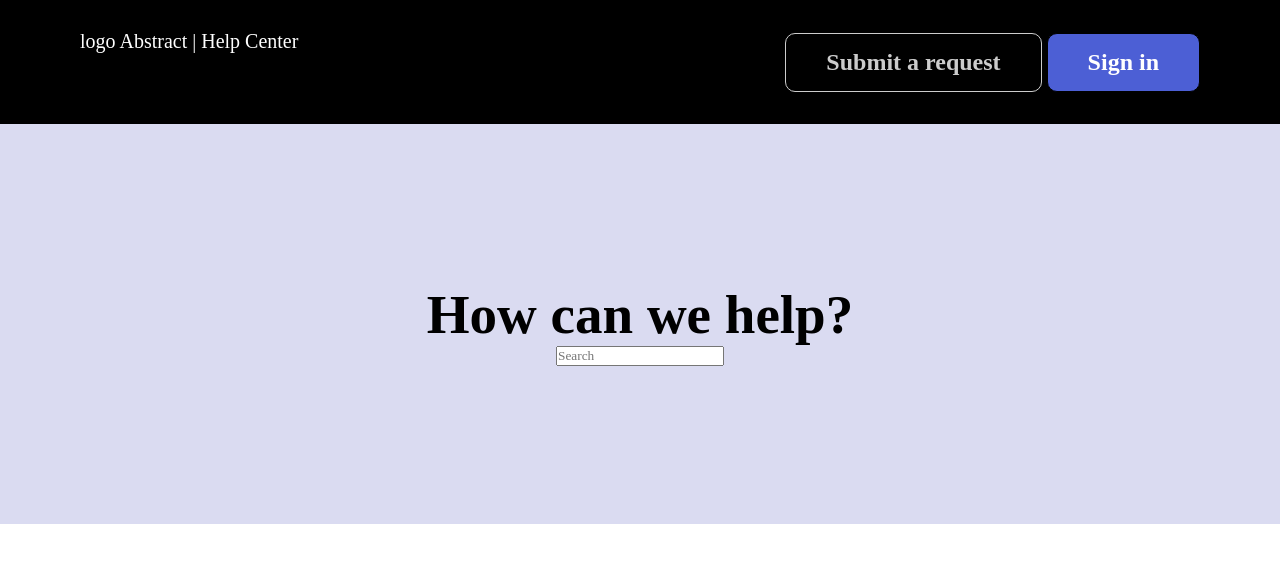
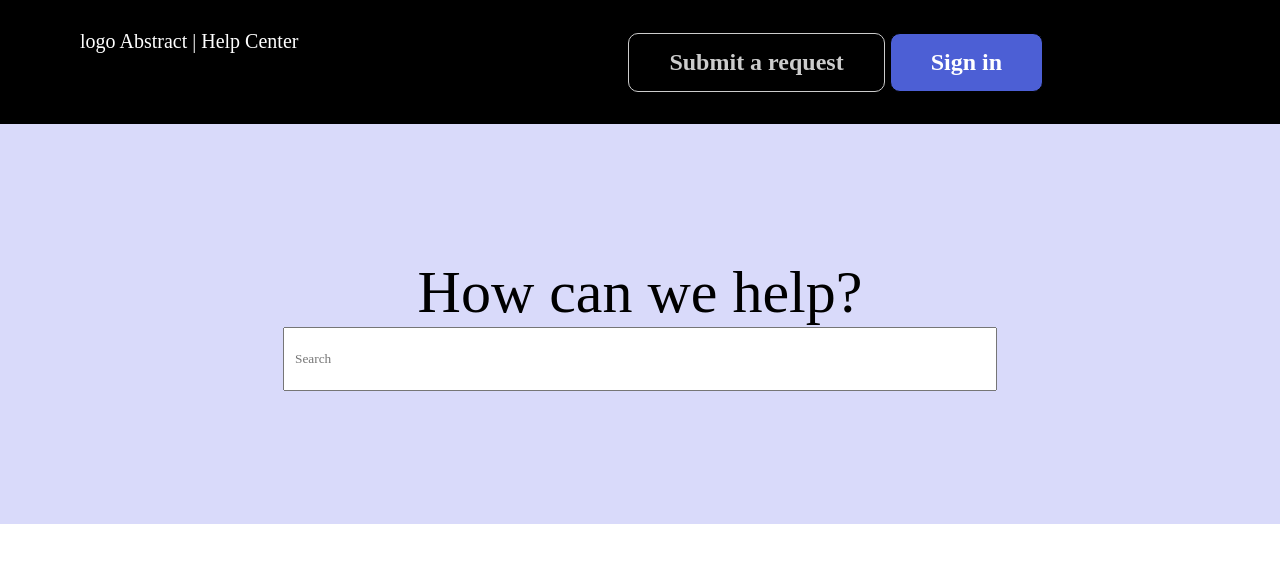
Before and after one commit to Odinop21/static-html-css-website, a plain HTML site: page index.html in a window 1280 px wide. Drawn offline with nearby package versions, Linux system fonts and the light colour scheme.

Commit message:
changed the place of logo and also added ainput type and a place holder for search

```diff
--- a/index.html
+++ b/index.html
@@ -5,10 +5,12 @@
     <meta name="viewport" content="width=device-width, initial-scale=1.0">
     <title>Document</title>
     <link rel="stylesheet" href="style.css">
+    <link href="https://cdn.jsdelivr.net/npm/remixicon@3.6.0/fonts/remixicon.css" rel="stylesheet">
 </head>
 <body>
-    <div id="nav">logo Abstract &#124;
-            Help Center
+    <div id="nav">
+        <div class="text">logo <a href="https://www.abstract.com/" >Abstract</a> &#124;
+            <a href="https://help.abstract.com/hc/en-us"> Help Center </a></div>
             <div class="right">
             <div id="button"><button>Submit a request</button> </div>
             <div id="button2"><button>Sign in</button></div>
@@ -16,13 +18,10 @@
 
     </div>
     <div id="main">
-        How can we help?
-        <div id="button-main">
-        <input
-                type="search"
-                id="mySearch"
-                name="q"
-                placeholder="Search" /></div> </div>
+        <h2>How can we help?</h2>
+        <div id="button-main"></div>
+        <input type=" text" placeholder="Search"
+
 
                 <div id="page2">
 
--- a/style.css
+++ b/style.css
@@ -12,18 +12,27 @@ html,body{
 #nav{
     background-color: #000000;
     height: 8vh;
-
     color: #fff;
     position: relative;
     display:flex;
-  justify-content:space-between;
-  padding: 30px 80px;
-  font-size: 20px;
+    gap: 30px;
+    padding: 30px 80px;
+    font-size: 20px;
+}
+#nav a:hover{
+  text-decoration: underline;
+}
+#nav a{
+  color: #fff;
+  background-color: #000000;
+  text-decoration: none;
+
 }
 #nav .right{
    display: flex;
     gap: 5px;
     align-items: center;
+    margin-left: 300px;
 }
 .right #button button{
     background-color: transparent;
@@ -47,18 +56,26 @@ html,body{
     font-size: 3vh;
   }
   #main{
-    background-color: #dadbf1;
+    background-color: #d9dafa;
     height: 400px;
     justify-content: center;
     align-items: center;
     position: relative;
     display: flex;
-    font-size: 4.3vw;
     flex-direction: column;
-    font-weight: 600;
+
   }
   #main #button-main{
     display: flex;
     align-items: center;
 
   }
+  #main h2{
+    font-weight: 500;
+    font-size: 60px;
+  }
+  input{
+    width: 700px;
+    height: 60px;
+    padding-left: 10px;
+  }
```
